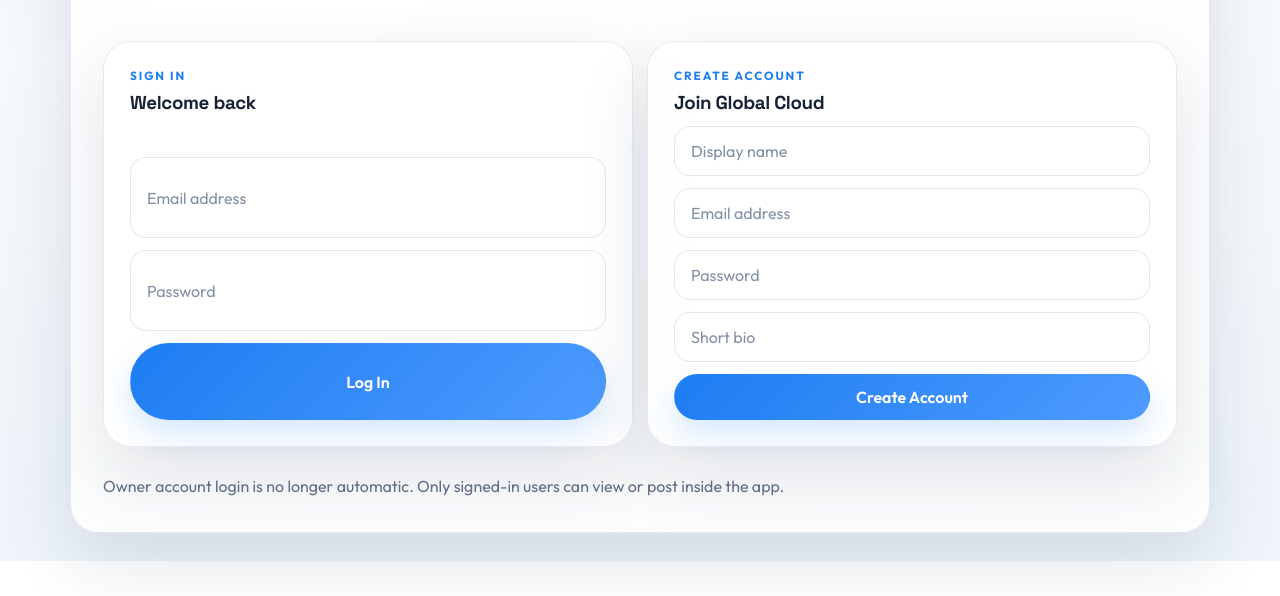
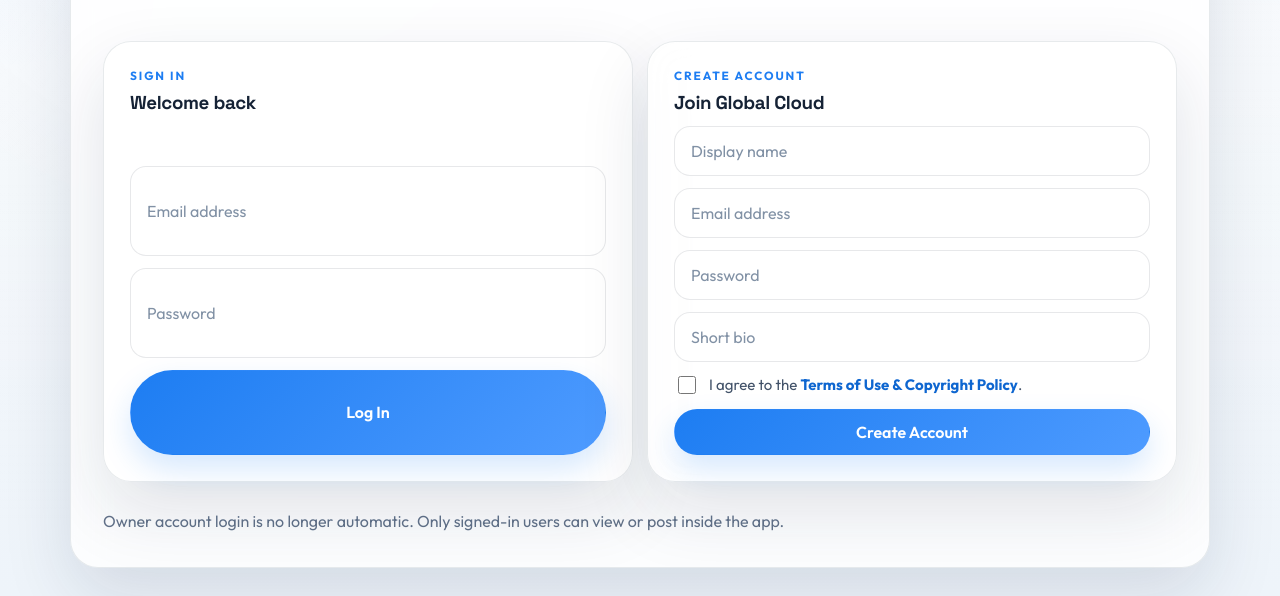
Before and after one commit to VintageStudios/global-cloud, a website: page index.html in a window 1280 px wide. Shown: the part 269-865 px from the top of the page. Before the commit the page ends 830 px from the top, so only its background shows below. Drawn offline with Linux system fonts and the light colour scheme.

Commit message:
Update Global Cloud site

```diff
--- a/app.js
+++ b/app.js
@@ -29,6 +29,7 @@
     registerEmail: document.querySelector("#register-email"),
     registerPassword: document.querySelector("#register-password"),
     registerBio: document.querySelector("#register-bio"),
+    registerTerms: document.querySelector("#register-terms"),
     logoutButton: document.querySelector("#logout-button"),
     ownerName: document.querySelector("#owner-name"),
     ownerEmail: document.querySelector("#owner-email"),
@@ -613,6 +614,11 @@
 async function handleRegister(event) {
     event.preventDefault();
 
+    if (!els.registerTerms.checked) {
+        showToast("Agreement required", "You must accept the Terms of Use before creating an account.");
+        return;
+    }
+
     try {
         const result = await api("/api/auth/register", {
             method: "POST",
@@ -621,6 +627,7 @@
                 email: els.registerEmail.value.trim(),
                 password: els.registerPassword.value,
                 bio: els.registerBio.value.trim(),
+                acceptedTerms: els.registerTerms.checked,
             }),
         });
 
--- a/index.html
+++ b/index.html
@@ -52,6 +52,10 @@
                     <input id="register-email" type="email" maxlength="64" placeholder="Email address">
                     <input id="register-password" type="password" maxlength="64" placeholder="Password">
                     <input id="register-bio" type="text" maxlength="90" placeholder="Short bio">
+                    <label class="terms-check">
+                        <input id="register-terms" type="checkbox">
+                        <span>I agree to the <a href="terms.html" target="_blank" rel="noopener noreferrer">Terms of Use &amp; Copyright Policy</a>.</span>
+                    </label>
                     <button class="primary-btn" type="submit">Create Account</button>
                 </form>
             </div>
--- a/style.css
+++ b/style.css
@@ -939,6 +939,35 @@
     box-shadow: inset 0 1px 0 rgba(255, 255, 255, 0.85);
 }
 
+.terms-check {
+    display: flex;
+    align-items: flex-start;
+    gap: 10px;
+    color: var(--muted-strong);
+    font-size: 0.94rem;
+    line-height: 1.5;
+}
+
+.terms-check input {
+    width: 18px;
+    min-width: 18px;
+    height: 18px;
+    margin-top: 2px;
+    padding: 0;
+    border-radius: 6px;
+    box-shadow: none;
+}
+
+.terms-check a {
+    color: var(--accent-strong);
+    font-weight: 700;
+    text-decoration: none;
+}
+
+.terms-check a:hover {
+    text-decoration: underline;
+}
+
 input::placeholder,
 textarea::placeholder {
     color: #8191a5;
```
Also changed, not shown: server.js (+14 -1 lines).
